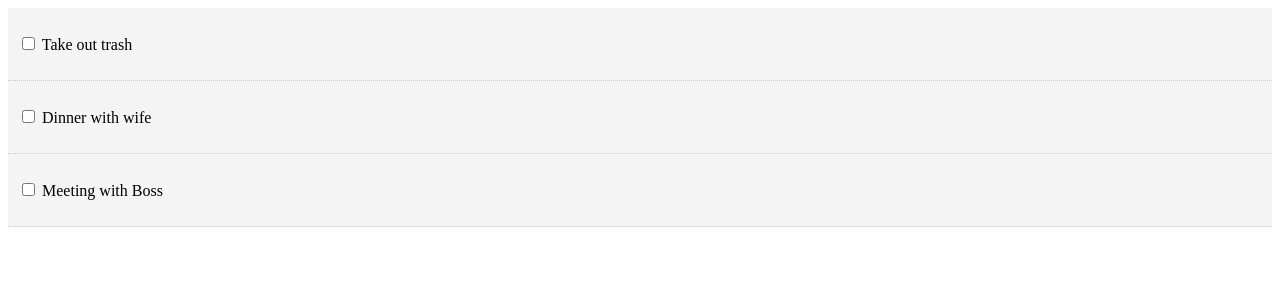
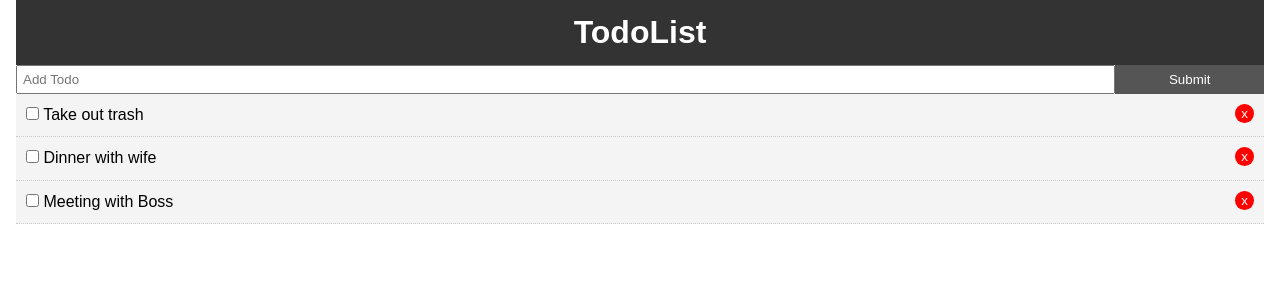
Before and after one commit to BrianArchibald/React-ToDo-List, a React (Create React App) app: page / in a window 1280 px wide. Shown: the top 300 px of the page. Built offline with nearby package versions, Linux system fonts and the light colour scheme.

Commit message:
addtodo added, styled

```diff
--- a/src/App.css
+++ b/src/App.css
@@ -1,32 +1,32 @@
-.App {
-  text-align: center;
+* {
+  box-sizing: border-box;
+  margin: 0;
+  padding: 0;
 }
 
-.App-logo {
-  animation: App-logo-spin infinite 20s linear;
-  height: 40vmin;
+body {
+  font-family: Arial, Helvetica, sans-serif;
+  line-height: 1.4;
 }
 
-.App-header {
-  background-color: #282c34;
-  min-height: 100vh;
-  display: flex;
-  flex-direction: column;
-  align-items: center;
-  justify-content: center;
-  font-size: calc(10px + 2vmin);
-  color: white;
+a {
+  color: #333;
+  text-decoration: none;
 }
 
-.App-link {
-  color: #61dafb;
+.container {
+  padding: 0 1rem;
 }
 
-@keyframes App-logo-spin {
-  from {
-    transform: rotate(0deg);
-  }
-  to {
-    transform: rotate(360deg);
-  }
+.btn {
+  display: inline-block;
+  border: none;
+  background: #555;
+  color: #fff;
+  padding: 7px 20px;
+  cursor: pointer;
 }
+
+.btn:hover {
+  background: #666;
+}
--- a/src/App.js
+++ b/src/App.js
@@ -1,5 +1,7 @@
 import React, { Component } from "react";
+import Header from "./components/layout/Header";
 import Todos from "./components/Todos";
+import AddTodo from "./components/AddTodo";
 
 class App extends Component {
   state = {
@@ -22,14 +24,47 @@ class App extends Component {
     ]
   };
 
+  // Toggle Complete
   markComplete = id => {
-    console.log(id);
+    this.setState({
+      todos: this.state.todos.map(todo => {
+        if (todo.id === id) {
+          todo.completed = !todo.completed;
+        }
+        return todo;
+      })
+    });
+  };
+
+  // Delete Todo
+  delTodo = id => {
+    this.setState({
+      todos: [...this.state.todos.filter(todo => todo.id !== id)]
+    });
+  };
+
+  // Add Todo
+  addTodo = title => {
+    const newTodo = {
+      id: 4,
+      title,
+      completed: false
+    };
+    this.setState({ todo: [...this.state.todos, newTodo] });
   };
 
   render() {
     return (
       <div className="App">
-        <Todos todos={this.state.todos} markComplete={this.markComplete} />
+        <div className="container">
+          <Header />
+          <AddTodo addTodo={this.addTodo} />
+          <Todos
+            todos={this.state.todos}
+            markComplete={this.markComplete}
+            delTodo={this.delTodo}
+          />
+        </div>
       </div>
     );
   }
--- /dev/null
+++ b/src/components/AddTodo.js
@@ -0,0 +1,40 @@
+import React, { Component } from "react";
+
+export class AddTodo extends Component {
+  state = {
+    title: ""
+  };
+
+  onSubmit = e => {
+    e.preventDefault();
+    this.props.addTodo(this.state.title);
+    this.setState({
+      title: ""
+    });
+  };
+
+  onChange = e => this.setState({ [e.target.name]: e.target.value });
+
+  render() {
+    return (
+      <form onSubmit={this.onSubmit} style={{ display: "flex" }}>
+        <input
+          type="text"
+          name="title"
+          placeholder="Add Todo"
+          style={{ flex: "10", padding: "5px" }}
+          value={this.state.title}
+          onChange={this.onChange}
+        />
+        <input
+          type="submit"
+          value="Submit"
+          className="btn"
+          style={{ flex: "1" }}
+        />
+      </form>
+    );
+  }
+}
+
+export default AddTodo;
--- a/src/components/TodoItem.js
+++ b/src/components/TodoItem.js
@@ -21,6 +21,9 @@ export class TodoItem extends Component {
             onChange={this.props.markComplete.bind(this, id)}
           />{" "}
           {title}
+          <button onClick={this.props.delTodo.bind(this, id)} style={btnStyle}>
+            x
+          </button>
         </p>
       </div>
     );
@@ -32,4 +35,14 @@ TodoItem.propTypes = {
   todo: PropTypes.object.isRequired
 };
 
+const btnStyle = {
+  background: "#ff0000",
+  color: "#fff",
+  border: "none",
+  padding: "2px 6px",
+  borderRadius: "50%",
+  cursor: "pointer",
+  float: "right"
+};
+
 export default TodoItem;
--- a/src/components/Todos.js
+++ b/src/components/Todos.js
@@ -9,6 +9,7 @@ class Todos extends Component {
         key={todo.id}
         todo={todo}
         markComplete={this.props.markComplete}
+        delTodo={this.props.delTodo}
       />
     ));
   }
--- /dev/null
+++ b/src/components/layout/Header.js
@@ -0,0 +1,18 @@
+import React from "react";
+
+function Header() {
+  return (
+    <header style={headerStyle}>
+      <h1>TodoList</h1>
+    </header>
+  );
+}
+
+const headerStyle = {
+  background: "#333",
+  color: "#fff",
+  textAlign: "center",
+  padding: "10px"
+};
+
+export default Header;
```
Also changed, not shown: src/index.js (+6 -5 lines).
